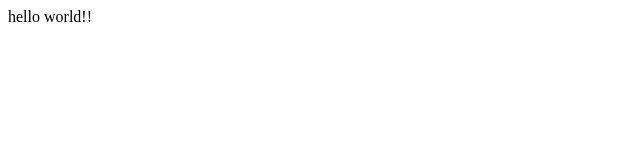
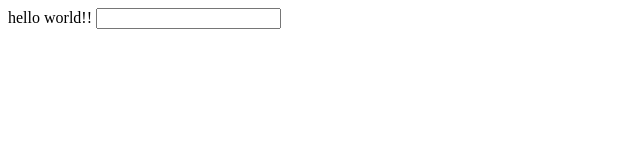
Before and after one commit to eatpiyan/webcrawler, a plain HTML site: page index.html in a window 1280 px wide. Shown: the whole page, without its empty margins (0-640 px from the left). Drawn offline with Linux system fonts and the light colour scheme.

Commit message:
Update index.html

```diff
--- a/index.html
+++ b/index.html
@@ -2,5 +2,7 @@
   <head>
     hello world!!
   </head>
-
+ <body>
+   <input id="search" type="text">
+  </body>
 </html>
```
